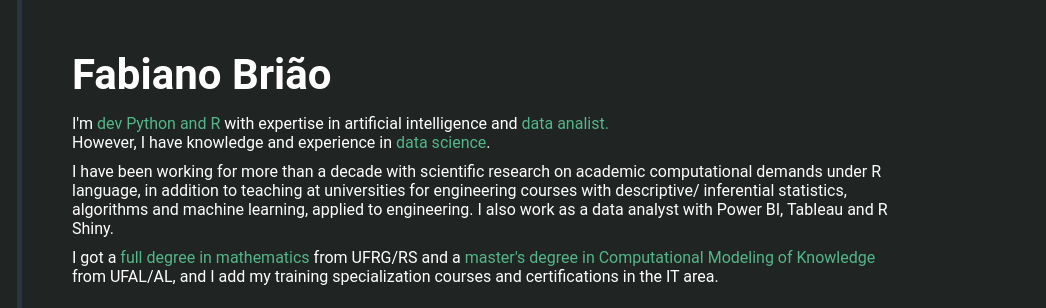
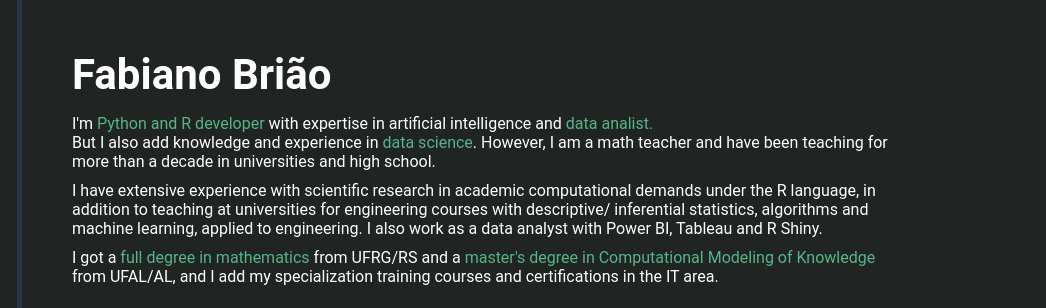
Before and after one commit to fabianobriao/fabianobriao.github.io, a plain HTML site: page index.html in a window 1280 px wide. Shown: the top 308 px of the page, 234-1280 px from the left. Drawn offline with nearby package versions, Linux system fonts and the light colour scheme.

Commit message:
atualizando

```diff
--- a/index.html
+++ b/index.html
@@ -30,10 +30,10 @@
         </aside>
         <section id ="about-container">
             <h1 id="name">Fabiano Brião</h1>
-            <p class="description">I'm <span class="highlight">dev Python and R</span> with expertise in artificial intelligence and <span class="highlight">data analist.</span><br>
-            However, I have knowledge and experience in <span class="highlight">data science</span>.</p>
-            <p class="description">I have been working for more than a decade with scientific research on academic computational demands under R language, in addition to teaching at universities for engineering courses with descriptive/ inferential statistics, algorithms and machine learning, applied to engineering. I also work as a data analyst with Power BI, Tableau and R Shiny.</p>
-            <p class="description">I got a <span class="highlight">full degree in mathematics</span> from UFRG/RS and a <span class="highlight">master's degree in Computational Modeling of Knowledge</span> from UFAL/AL, and I add my training specialization courses and certifications in the IT area. </p>
+            <p class="description">I'm <span class="highlight">Python and R developer</span> with expertise in artificial intelligence and <span class="highlight">data analist.</span><br>
+                But I also add knowledge and experience in <span class="highlight">data science</span>.  However, I am a math teacher and have been teaching for more than a decade in universities and high school.</p>
+            <p class="description">I have extensive experience with scientific research in academic computational demands under the R language, in addition to teaching at universities for engineering courses with descriptive/ inferential statistics, algorithms and machine learning, applied to engineering. I also work as a data analyst with Power BI, Tableau and R Shiny.</p>
+            <p class="description">I got a <span class="highlight">full degree in mathematics</span> from UFRG/RS and a <span class="highlight">master's degree in Computational Modeling of Knowledge</span> from UFAL/AL, and I add my specialization training courses and certifications in the IT area. </p>
             <a href="https://github.com/fabianobriao/"  id="btn-projects"><ion-icon name="share-social-outline"></ion-icon><span>My Projects</span></a>
             <h2 id="skills-section-title">My Skills</h2>
             <p class="description">Technologies I know about:</p>
```
